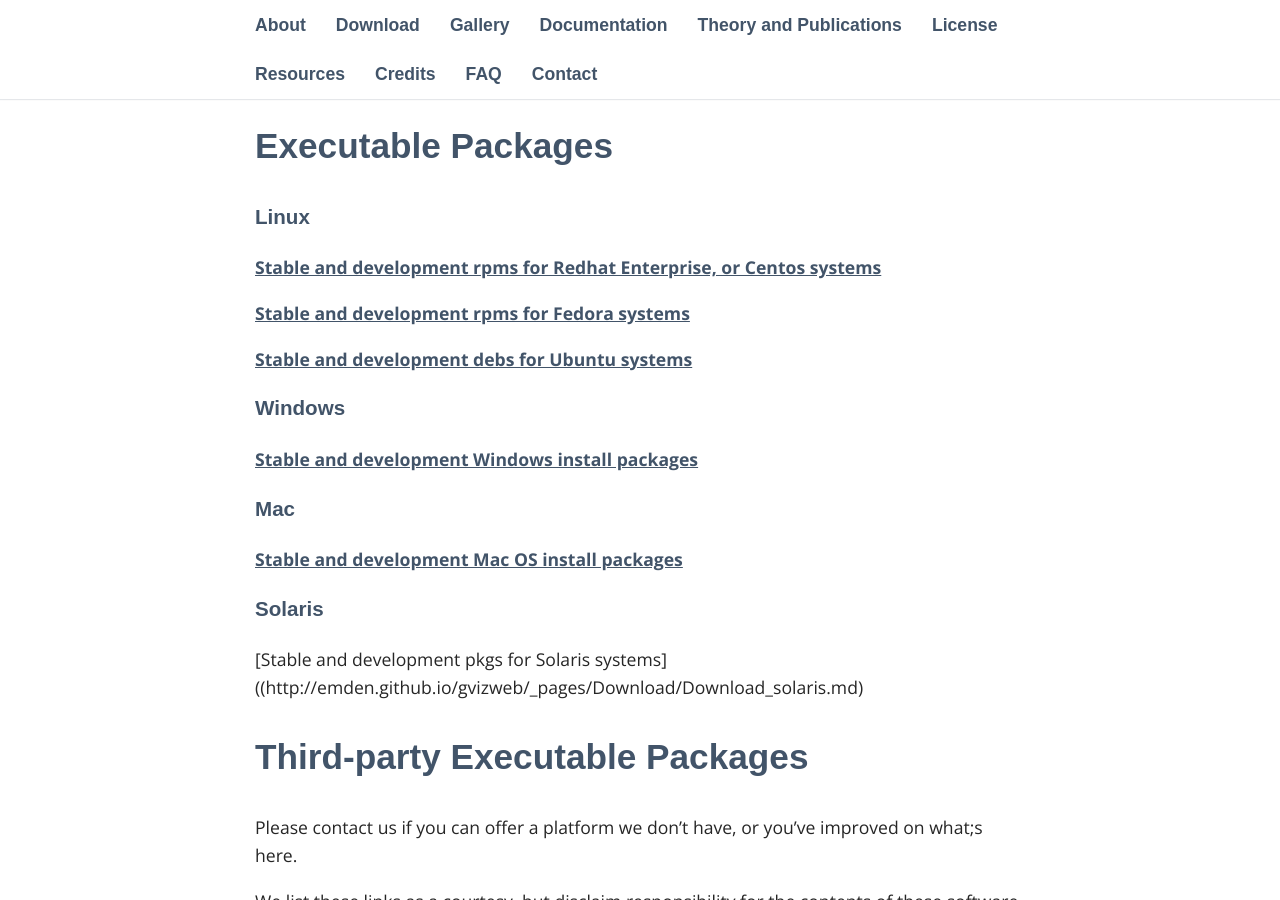
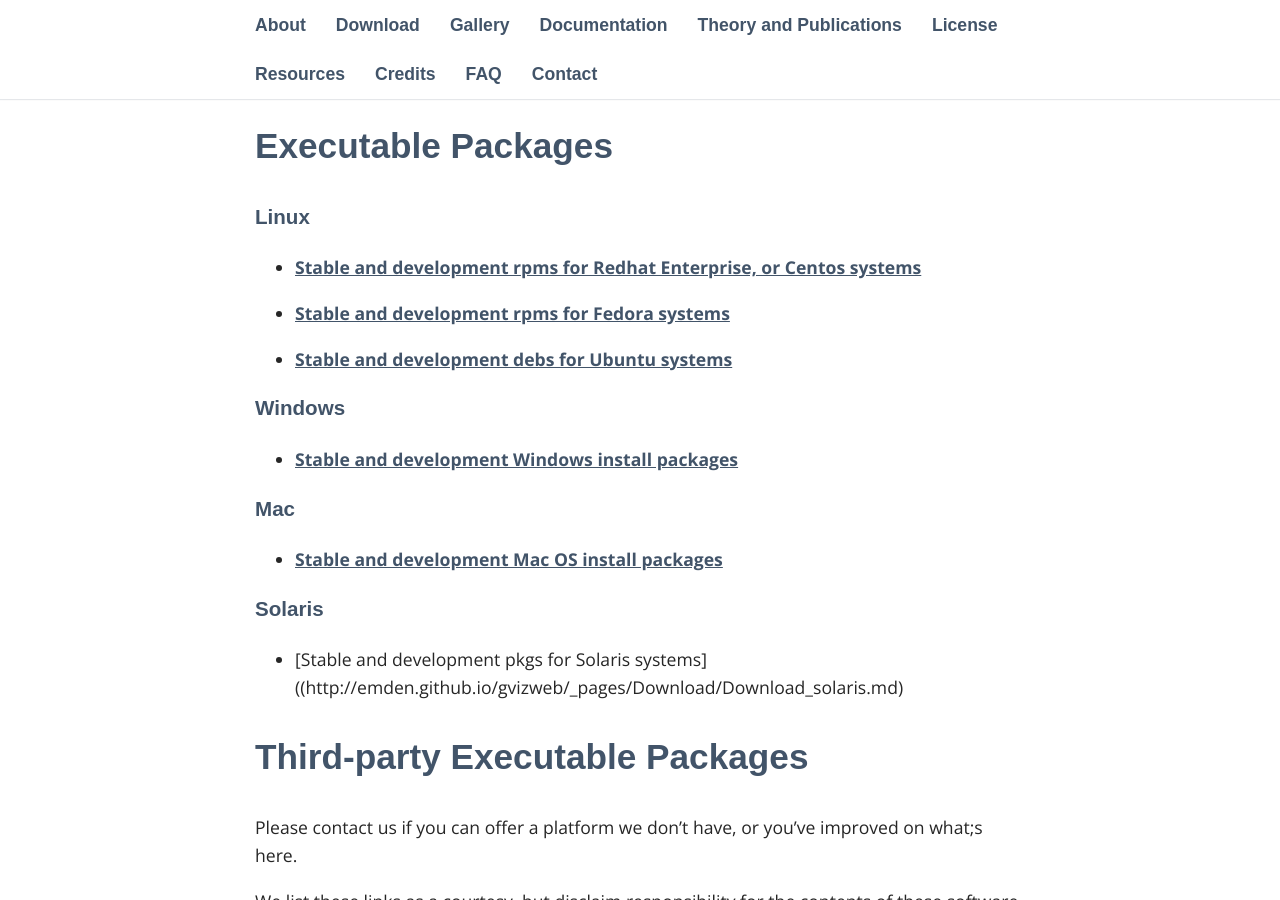
Before and after one commit to emden/gvizweb, a Jekyll site: the page built from _pages/10_download.md, in a window 1280 px wide and 900 px high, scrolled down 659 px. Built offline with Jekyll 4.4.1, drawn with Linux system fonts in a browser that asks for light colours; some web fonts are replaced.

````diff
--- a/_pages/10_download.md
+++ b/_pages/10_download.md
@@ -16,24 +16,24 @@ access to the sources using [Git](http://git-scm.com/).
 
 ### Linux
 
-[Stable and development rpms for Redhat Enterprise, or Centos systems](http://www.graphviz.org/Download_linux_rhel.php)
+* [Stable and development rpms for Redhat Enterprise, or Centos systems](http://www.graphviz.org/Download_linux_rhel.php)
 
-[Stable and development rpms for Fedora systems](http://www.graphviz.org/Download_linux_fedora.php)
+* [Stable and development rpms for Fedora systems](http://www.graphviz.org/Download_linux_fedora.php)
 
-[Stable and development debs for Ubuntu systems](http://www.graphviz.org/Download_linux_ubuntu.php)
+* [Stable and development debs for Ubuntu systems](http://www.graphviz.org/Download_linux_ubuntu.php)
 
 ### Windows
 
-[Stable and development Windows install packages](http://www.graphviz.org/Download_windows.php)
+* [Stable and development Windows install packages](http://www.graphviz.org/Download_windows.php)
 
 
 ### Mac
 
-[Stable and development Mac OS install packages](http://www.graphviz.org/Download_macos.php)
+* [Stable and development Mac OS install packages](http://www.graphviz.org/Download_macos.php)
 
 ### Solaris
 
-[Stable and development pkgs for Solaris systems](({{ site.url }}/_pages/Download/Download_solaris.md)
+* [Stable and development pkgs for Solaris systems](({{ site.url }}/_pages/Download/Download_solaris.md)
 
 ## Third-party Executable Packages
 
@@ -42,11 +42,11 @@ Please contact us if you can offer a platform we don't have, or you've improved
 We list these links as a courtesy, but disclaim responsibility for the contents of these software products.
 
 ### Linux
-[Debian package](http://packages.debian.org/search?suite=all&amp;searchon=names&amp;keywords=graphviz)
+* [Debian package](http://packages.debian.org/search?suite=all&amp;searchon=names&amp;keywords=graphviz)
 
-[Ubuntu Precise](http://packages.ubuntu.com/precise/graphics/graphviz), [Raring](http://packages.ubuntu.com/raring/graphics/graphviz) packages.
+* [Ubuntu Precise](http://packages.ubuntu.com/precise/graphics/graphviz), [Raring](http://packages.ubuntu.com/raring/graphics/graphviz) packages.
 
-[Fedora](http://fedoraproject.org/) On a working Fedora system, use:
+* [Fedora](http://fedoraproject.org/) On a working Fedora system, use:
 
 ```C
 yum list "graphviz*"
@@ -56,17 +56,17 @@ to see all available graphviz packages.
 
 ### Mac OSX
 
-[MacPorts](http://www.macports.org/) provides both stable and development versions of
+* [MacPorts](http://www.macports.org/) provides both stable and development versions of
 Graphviz and the Mac GUI Graphviz.app. These can be obtained via the ports "graphviz", "graphviz-devel", "graphviz-gui" and "graphviz-gui-devel".
 
-[Homebrew](http://mxcl.github.com/homebrew/) has a Graphviz port.
+* [Homebrew](http://mxcl.github.com/homebrew/) has a Graphviz port.
 
 ### Windows
 
-[Cygwin Ports](http://sourceware.org/cygwinports/) provides a port of Graphviz to Cygwin.
+* [Cygwin Ports](http://sourceware.org/cygwinports/) provides a port of Graphviz to Cygwin.
 
-[WinGraphviz](http://wingraphviz.sourceforge.net/wingraphviz/) Win32/COM object (dot/neato library for Visual Basic and ASP).
+* [WinGraphviz](http://wingraphviz.sourceforge.net/wingraphviz/) Win32/COM object (dot/neato library for Visual Basic and ASP).
 
 ### Other Unix
 
-[FreeBSD](http://www.freshports.org/graphics/graphviz/)
+* [FreeBSD](http://www.freshports.org/graphics/graphviz/)
````
